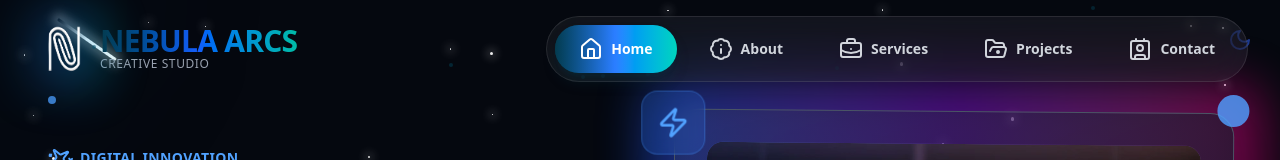
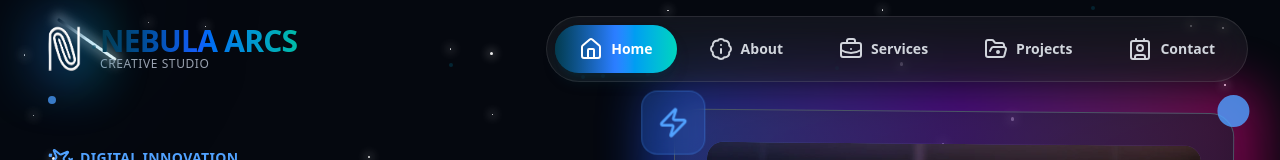
Before and after one commit to Werosh/nebula_arcs_wk, a React (Vite) app: page / in a window 1280 px wide. Shown: the top 160 px of the page. Built offline with nearby package versions, Linux system fonts and the light colour scheme.

Commit message:
rmv moon

```diff
--- a/src/components/ThemeToggle.jsx
+++ b/src/components/ThemeToggle.jsx
@@ -16,7 +16,7 @@ export const ThemeToggle = () => {
       )}
       disabled
     >
-      <Moon className="h-6 w-6 text-blue-900" />
+      <Moon className="h-6 w-6 text-blue-900/0" />
     </button>
   );
 };
```
